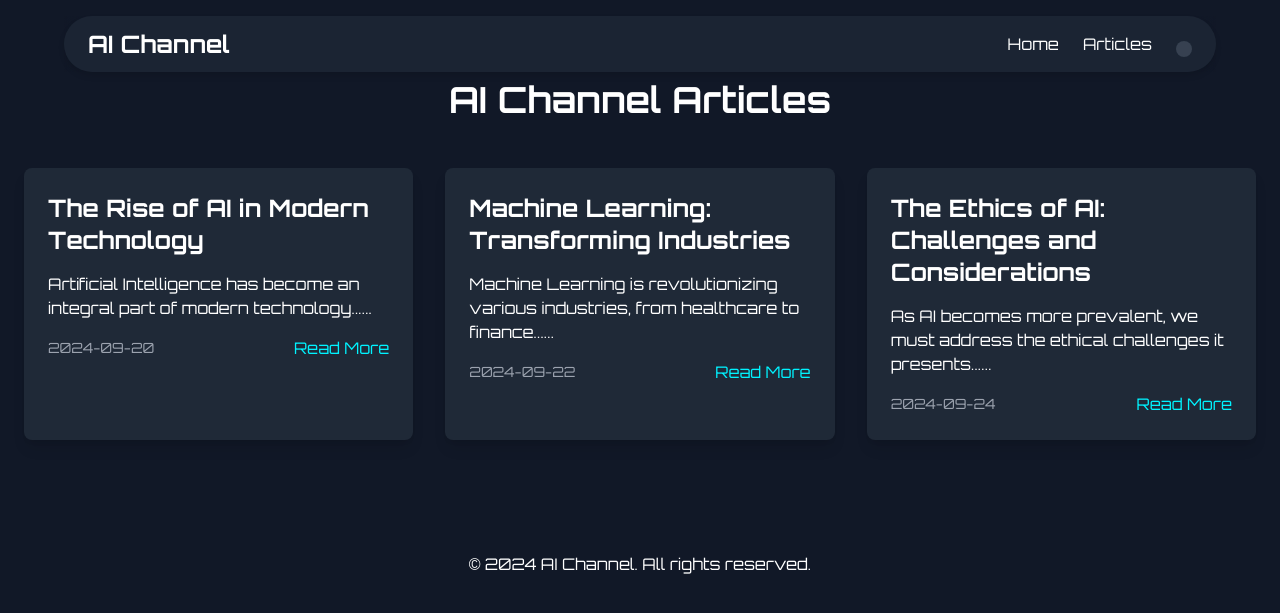
After one commit to raulisai/Neobyte, a Flask app: page /articles in a window 1280 px wide. The commit adds this page. Shown: the top 613 px of the page. Run offline with Flask 3, Linux system fonts and the light colour scheme; some libraries are stand-ins or nearby versions.

```diff
--- a/main.py
+++ b/main.py
@@ -1,4 +1,4 @@
-from flask import Flask, render_template, jsonify, send_from_directory
+from flask import Flask, render_template, jsonify, send_from_directory, abort
 import random
 import os
 
@@ -13,9 +13,33 @@ recommendations = [
     {"title": "AI Ethics", "description": "Explore the ethical considerations surrounding artificial intelligence."}
 ]
 
+articles = [
+    {
+        "id": 1,
+        "title": "The Rise of AI in Modern Technology",
+        "content": "Artificial Intelligence has become an integral part of modern technology...",
+        "author": "John Doe",
+        "date": "2024-09-20"
+    },
+    {
+        "id": 2,
+        "title": "Machine Learning: Transforming Industries",
+        "content": "Machine Learning is revolutionizing various industries, from healthcare to finance...",
+        "author": "Jane Smith",
+        "date": "2024-09-22"
+    },
+    {
+        "id": 3,
+        "title": "The Ethics of AI: Challenges and Considerations",
+        "content": "As AI becomes more prevalent, we must address the ethical challenges it presents...",
+        "author": "Alex Johnson",
+        "date": "2024-09-24"
+    }
+]
+
 @app.route("/")
 def index():
-    return render_template("index.html")
+    return render_template("index.html", articles=articles[:3])
 
 @app.route("/api/recommendations")
 def get_recommendations():
@@ -26,5 +50,17 @@ def get_recommendations():
 def serve_node_modules(filename):
     return send_from_directory(os.path.join(app.root_path, 'node_modules'), filename)
 
+@app.route('/articles')
+def articles_page():
+    return render_template("articles.html", articles=articles)
+
+@app.route('/article/<int:article_id>')
+def article_detail(article_id):
+    article = next((article for article in articles if article['id'] == article_id), None)
+    if article:
+        return render_template("article_detail.html", article=article)
+    else:
+        abort(404)
+
 if __name__ == "__main__":
     app.run(host="0.0.0.0", port=5000, debug=True)
--- /dev/null
+++ b/templates/articles.html
@@ -0,0 +1,54 @@
+<!DOCTYPE html>
+<html lang="en">
+<head>
+    <meta charset="UTF-8">
+    <meta name="viewport" content="width=device-width, initial-scale=1.0">
+    <title>AI Channel - Articles</title>
+    <link href="https://fonts.googleapis.com/css2?family=Orbitron:wght@400;700&display=swap" rel="stylesheet">
+    <script src="https://cdn.tailwindcss.com"></script>
+    <link rel="stylesheet" href="{{ url_for('static', filename='css/styles.css') }}">
+</head>
+<body class="bg-gray-900 text-white font-orbitron">
+    <nav id="navbar" class="fixed top-4 left-1/2 transform -translate-x-1/2 z-50 transition-all duration-300">
+        <div class="container mx-auto px-6 py-3 bg-gray-800 bg-opacity-80 rounded-full">
+            <div class="flex justify-between items-center">
+                <a href="{{ url_for('index') }}" class="text-2xl font-bold text-neon-blue">AI Channel</a>
+                <ul class="flex space-x-6 items-center">
+                    <li><a href="{{ url_for('index') }}" class="hover:text-neon-blue transition-colors">Home</a></li>
+                    <li><a href="#" class="hover:text-neon-blue transition-colors">Articles</a></li>
+                    <li>
+                        <button id="theme-toggle" class="p-2 rounded-full bg-gray-700 dark:bg-gray-200">
+                            <svg id="theme-toggle-dark-icon" class="w-5 h-5 hidden" fill="currentColor" viewBox="0 0 20 20" xmlns="http://www.w3.org/2000/svg"><path d="M17.293 13.293A8 8 0 016.707 2.707a8.001 8.001 0 1010.586 10.586z"></path></svg>
+                            <svg id="theme-toggle-light-icon" class="w-5 h-5 hidden" fill="currentColor" viewBox="0 0 20 20" xmlns="http://www.w3.org/2000/svg"><path d="M10 2a1 1 0 011 1v1a1 1 0 11-2 0V3a1 1 0 011-1zm4 8a4 4 0 11-8 0 4 4 0 018 0zm-.464 4.95l.707.707a1 1 0 001.414-1.414l-.707-.707a1 1 0 00-1.414 1.414zm2.12-10.607a1 1 0 010 1.414l-.706.707a1 1 0 11-1.414-1.414l.707-.707a1 1 0 011.414 0zM17 11a1 1 0 100-2h-1a1 1 0 100 2h1zm-7 4a1 1 0 011 1v1a1 1 0 11-2 0v-1a1 1 0 011-1zM5.05 6.464A1 1 0 106.465 5.05l-.708-.707a1 1 0 00-1.414 1.414l.707.707zm1.414 8.486l-.707.707a1 1 0 01-1.414-1.414l.707-.707a1 1 0 011.414 1.414zM4 11a1 1 0 100-2H3a1 1 0 000 2h1z" fill-rule="evenodd" clip-rule="evenodd"></path></svg>
+                        </button>
+                    </li>
+                </ul>
+            </div>
+        </div>
+    </nav>
+
+    <main class="container mx-auto px-6 py-20">
+        <h1 class="text-4xl font-bold mb-12 text-center">AI Channel Articles</h1>
+        <div class="grid grid-cols-1 md:grid-cols-2 lg:grid-cols-3 gap-8">
+            {% for article in articles %}
+            <div class="article-card bg-gray-800 p-6 rounded-lg shadow-lg">
+                <h2 class="text-2xl font-semibold mb-4">{{ article.title }}</h2>
+                <p class="mb-4">{{ article.content[:150] }}...</p>
+                <div class="flex justify-between items-center">
+                    <span class="text-sm text-gray-400">{{ article.date }}</span>
+                    <a href="{{ url_for('article_detail', article_id=article.id) }}" class="text-neon-blue hover:text-neon-green transition-colors">Read More</a>
+                </div>
+            </div>
+            {% endfor %}
+        </div>
+    </main>
+
+    <footer class="bg-gray-900 py-8">
+        <div class="container mx-auto px-6 text-center">
+            <p>&copy; 2024 AI Channel. All rights reserved.</p>
+        </div>
+    </footer>
+
+    <script src="{{ url_for('static', filename='js/main.js') }}" type="module"></script>
+</body>
+</html>
```
Also changed, not shown: templates/article_detail.html (added, +51 -0 lines), templates/index.html (+17 -17 lines).
